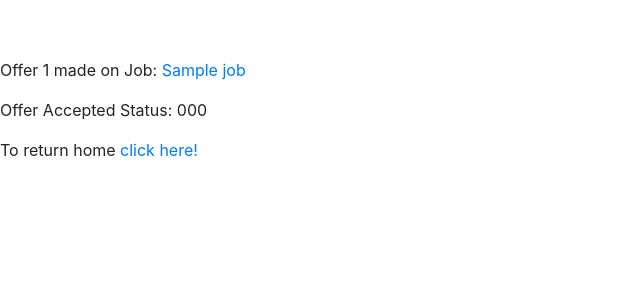
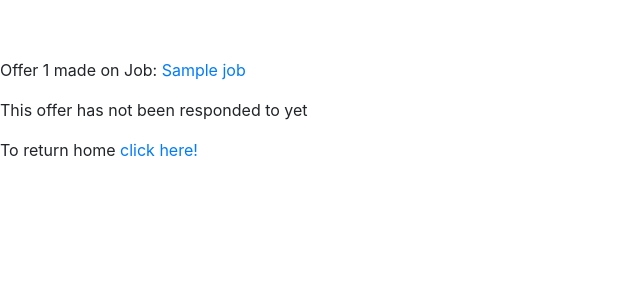
Before and after one commit to JC3009/CITS3403-Project, a Python web app: template Website/app/templates/offer_history.html in a window 1280 px wide. Shown: the top 300 px of the page, without its empty margins (0-640 px from the left). Run offline with Jinja, Linux system fonts and the light colour scheme; the template is opened without the code that fills it: most values are stand-ins (such as "Sample title", 1, 10 or a date in 2020).

Commit message:
added updated offer response logic offer history page now reflects the same 3 offer statuses as the view request page

```diff
--- a/Website/app/templates/offer_history.html
+++ b/Website/app/templates/offer_history.html
@@ -11,7 +11,13 @@
         {% for job_offer in offers %}
         <div class="job-offer">
             <p>Offer {{ job_offer.id }} made on Job: <a href="{{ url_for('view_request', request_id=job_offer.jobRequest_id)}}">{{ job_offer.jobRequest.job }}</a></p>
-            <p>Offer Accepted Status: {{ job_offer.acceptedStatus }}</p>
+            {% if job_offer.acceptedStatus == True %}
+            <p>This offer has been accepted</p>
+            {% elif job_offer.rejectedStatus == True %}
+            <p>This offer has been rejected</p>
+            {% else %}
+            <p>This offer has not been responded to yet</p>
+            {% endif %}
         </div>
         {% endfor %}
         <p>To return home <a href="{{ url_for('home') }}">click here!</a></p>
```
